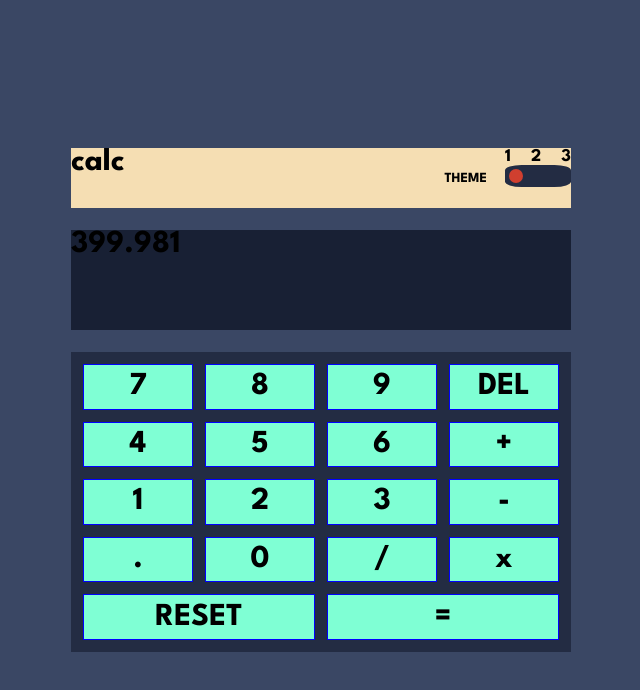
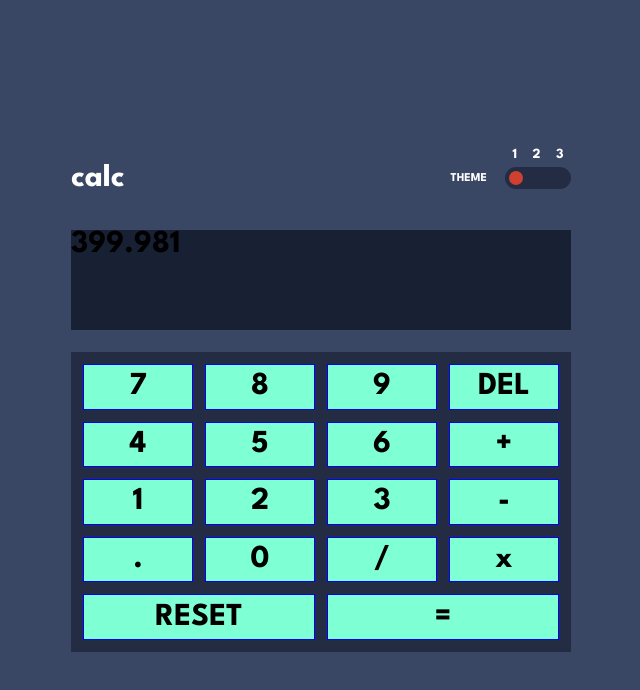
Before and after one commit to AdanSaavedra/Calculator-with-themes, a React (Vite) app: page / in a window 1280 px wide. Shown: the top 690 px of the page, without its empty margins (319-959 px from the left). Built offline with nearby package versions, Linux system fonts and the light colour scheme.

Commit message:
finish header

```diff
--- a/src/Calculator/index.jsx
+++ b/src/Calculator/index.jsx
@@ -5,7 +5,7 @@ const Calculator = () => {
     <>
       <div className="calculator">
         <div className="header">
-          <p>calc</p>
+          <p className="headerTitle">calc</p>
           <div className="themeContainer">
             <p className="themeTitle">THEME</p>
             <div className="themeContainerSelector">
--- a/src/Calculator/styles.css
+++ b/src/Calculator/styles.css
@@ -36,7 +36,10 @@
 .header {
   display: flex;
   justify-content: space-between;
-  background-color: wheat;
+  color: var(--White);
+}
+.headerTitle {
+  align-self: center;
 }
 .themeContainer {
   display: flex;
@@ -44,13 +47,13 @@
 }
 .themeTitle {
   align-self: center;
-  font-size: 14px;
+  font-size: 12px;
 }
 .themeContainerNumbers {
   display: flex;
-  font-size: 18px;
+  font-size: 14px;
   gap: 8px;
-  justify-content: space-between;
+  justify-content: space-evenly;
 }
 .themeContainerChecks {
   justify-content: space-between;
@@ -58,16 +61,16 @@
   gap: 8px;
   background-color: var(--toggle-background-keypad-background);
   padding: 4px;
-  border-radius: 25%;
+  border-radius: 14px;
+  margin-top: 6px;
 }
 .themeContainerChecks > * {
   appearance: none;
   height: 14px;
   width: 14px;
   border-radius: 50%;
-
 }
-.themeContainerChecks > *:checked{
+.themeContainerChecks > *:checked {
   background-color: var(--key-background-toggle);
 }
 
```
